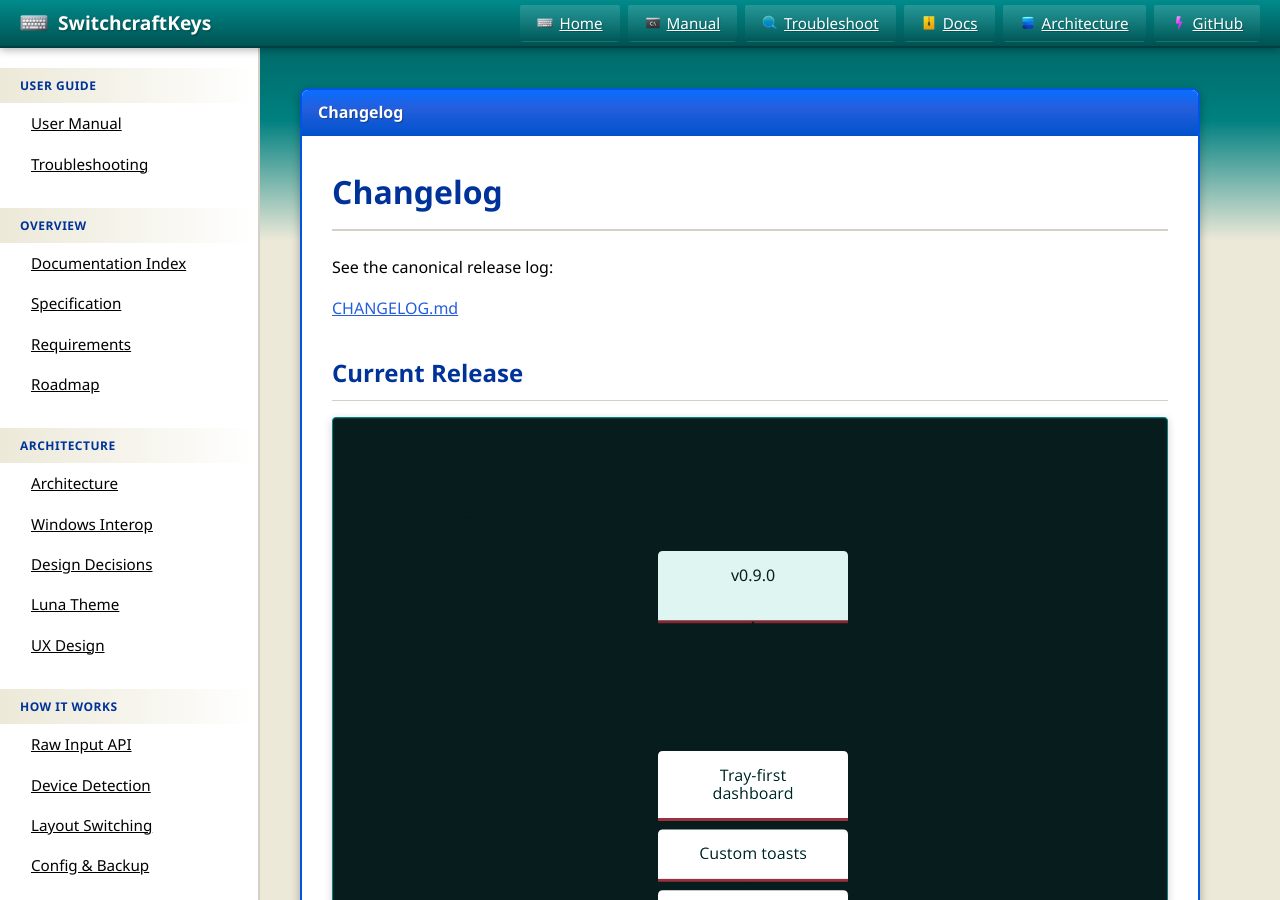
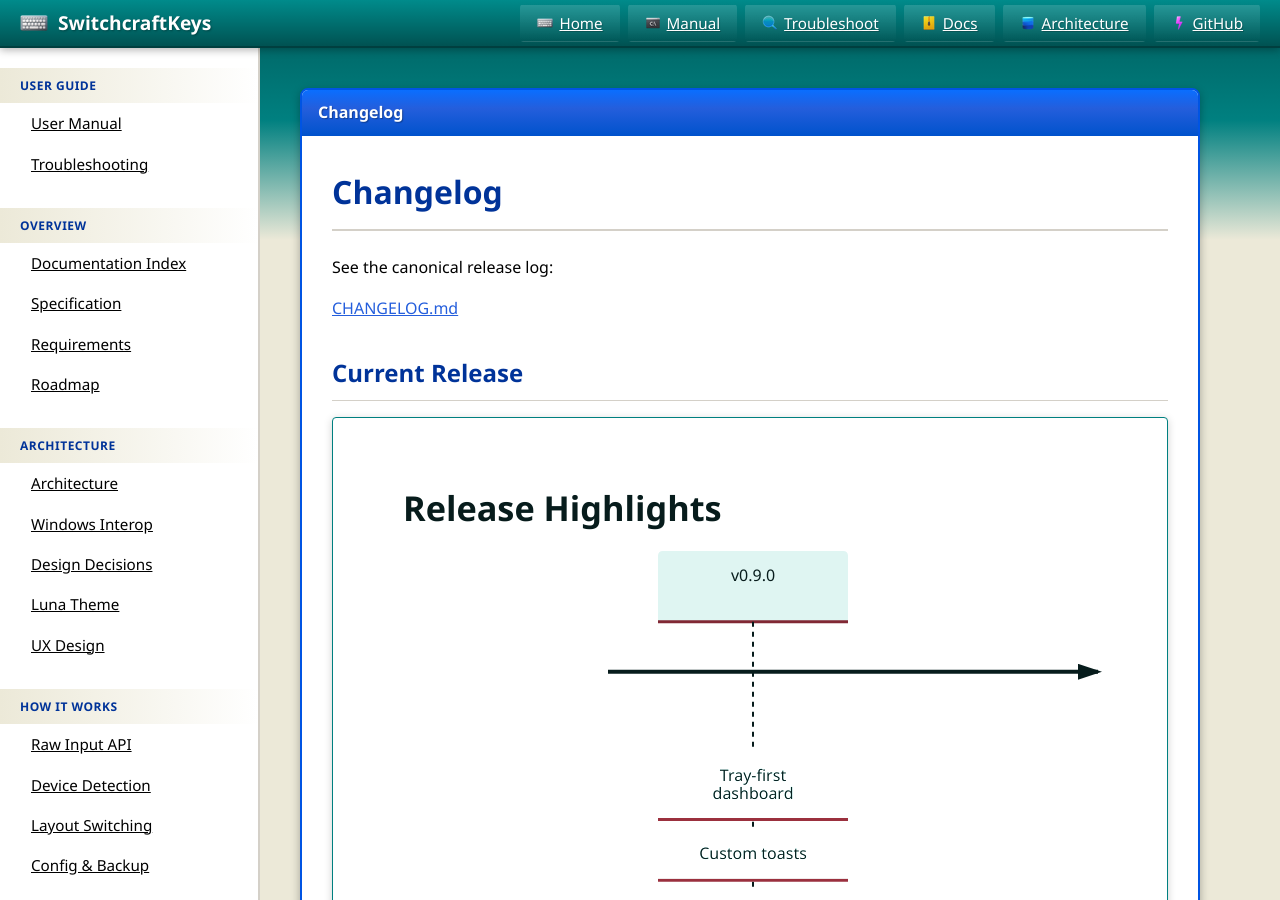
Before and after one commit to marcelofrau/switchcraft-keys, a Jekyll site: the page built from docs/changelog.md, in a window 1280 px wide and 900 px high. Built offline with Jekyll 4.4.1, drawn with Linux system fonts in a browser that asks for light colours.

Commit message:
docs: force light mermaid background

```diff
--- a/docs/assets/css/docs.css
+++ b/docs/assets/css/docs.css
@@ -434,7 +434,7 @@
 
 /* --- Mermaid Diagrams --- */
 .mermaid {
-  background: #FFFFFF;
+  background: #FFFFFF !important;
   padding: 20px;
   border-radius: var(--border-radius-sm);
   border: 1px solid #008080;
@@ -442,6 +442,10 @@
   text-align: center;
   cursor: zoom-in;
   transition: box-shadow 0.2s;
+}
+
+.mermaid svg {
+  background: #FFFFFF !important;
 }
 
 .mermaid:hover {
```
